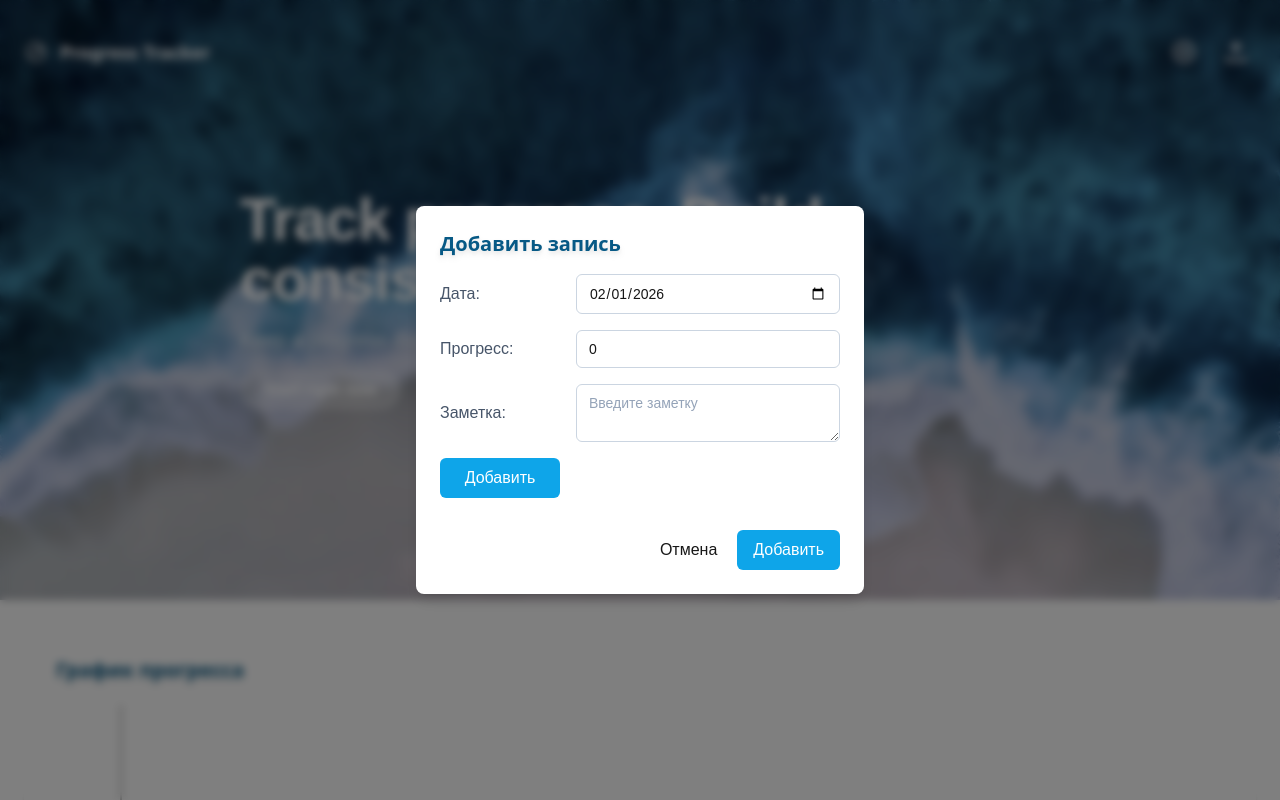
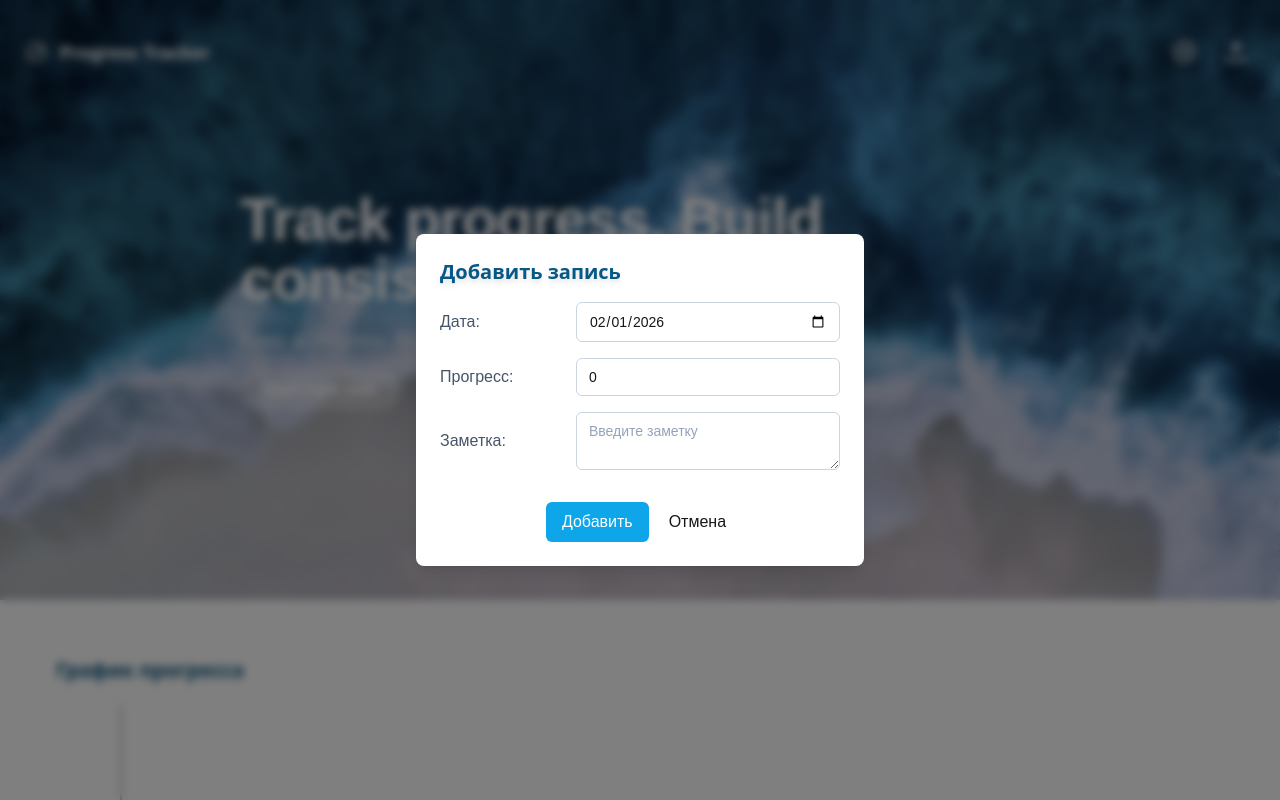
Before and after one commit to KuzeKrott/progress-tracker, a Next.js app: page / in a window 1280 px wide. Both pictures are taken after a click on the button 1184 px from the left and 52 px from the top of the page. Shown: the top 800 px of the page. Built offline with nearby package versions, Linux system fonts and the light colour scheme.

Commit message:
add onSuccess callback to ProgressForm and use it in the page component to close the modal after successful submission.

```diff
--- a/src/app/page.tsx
+++ b/src/app/page.tsx
@@ -40,7 +40,10 @@ export default function Home() {
 
       <Modal isOpen={isFormOpen} onClose={() => setIsFormOpen(false)}>
         <h2 className="text-primary">Добавить запись</h2>
-        <ProgressForm onCancel={() => setIsFormOpen(false)} />
+        <ProgressForm
+          onCancel={() => setIsFormOpen(false)}
+          onSuccess={() => setIsFormOpen(false)}
+        />
       </Modal>
     </main>
   );
--- a/src/components/ProgressForm.tsx
+++ b/src/components/ProgressForm.tsx
@@ -4,7 +4,7 @@ import { useState } from "react";
 import { useForm } from "react-hook-form";
 import { yupResolver } from "@hookform/resolvers/yup";
 import { progressSchema } from "@/schemas/progressSchema";
-import { useEntries, useAddEntry, DailyEntry } from "@/hooks/useEntries";
+import { useEntries, useAddEntry } from "@/hooks/useEntries";
 import { useValidateDate } from "@/hooks/useValidateDate";
 
 type FormData = {
@@ -14,6 +14,7 @@ type FormData = {
 };
 type ProgressFormProps = {
   onCancel?: () => void;
+  onSuccess?: () => void;
 };
 
 const today = new Date();
@@ -23,7 +24,10 @@ const formatDate = (d: Date) => d.toISOString().split("T")[0];
 const todayStr = formatDate(today);
 const tenYearsAgoStr = formatDate(tenYearsAgo);
 
-export default function ProgressForm({ onCancel }: ProgressFormProps) {
+export default function ProgressForm({
+  onCancel,
+  onSuccess,
+}: ProgressFormProps) {
   const { data: entries = [] } = useEntries();
   const { mutate } = useAddEntry();
   const { validateDate } = useValidateDate();
@@ -50,7 +54,10 @@ export default function ProgressForm({ onCancel }: ProgressFormProps) {
     }
     setDateError(null); // очистка ошибки
     mutate(formData, {
-      onSuccess: () => reset(),
+      onSuccess: () => {
+        reset();
+        onSuccess?.();
+      },
     });
   };
 
@@ -94,17 +101,12 @@ export default function ProgressForm({ onCancel }: ProgressFormProps) {
           {errors.notes && <p className="error-text">{errors.notes.message}</p>}
         </div>
 
-        <button className="btn-primary" type="submit" disabled={isSubmitting}>
-          {isSubmitting ? "Сохраняем..." : "Добавить"}
-        </button>
-
-        <div className="col-span-2 flex justify-end gap-3 pt-4">
+        <div className="col-span-2 flex justify-center gap-3 pt-4">
+          <button className="btn-primary" type="submit" disabled={isSubmitting}>
+            {isSubmitting ? "Сохраняем..." : "Добавить"}
+          </button>
           <button type="button" className="btn-secondary" onClick={onCancel}>
             Отмена
-          </button>
-
-          <button className="btn-primary" type="submit" disabled={isSubmitting}>
-            {isSubmitting ? "Сохраняем..." : "Добавить"}
           </button>
         </div>
       </form>
```
